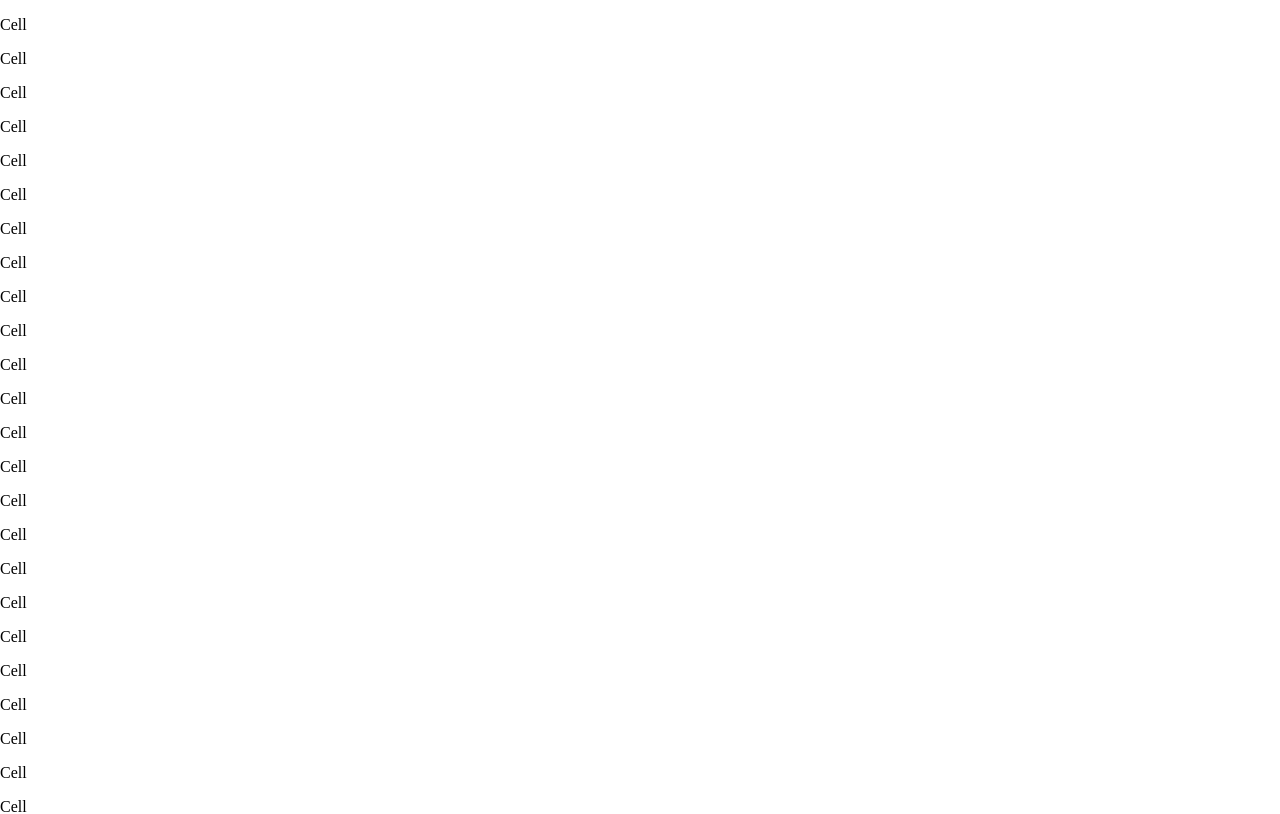
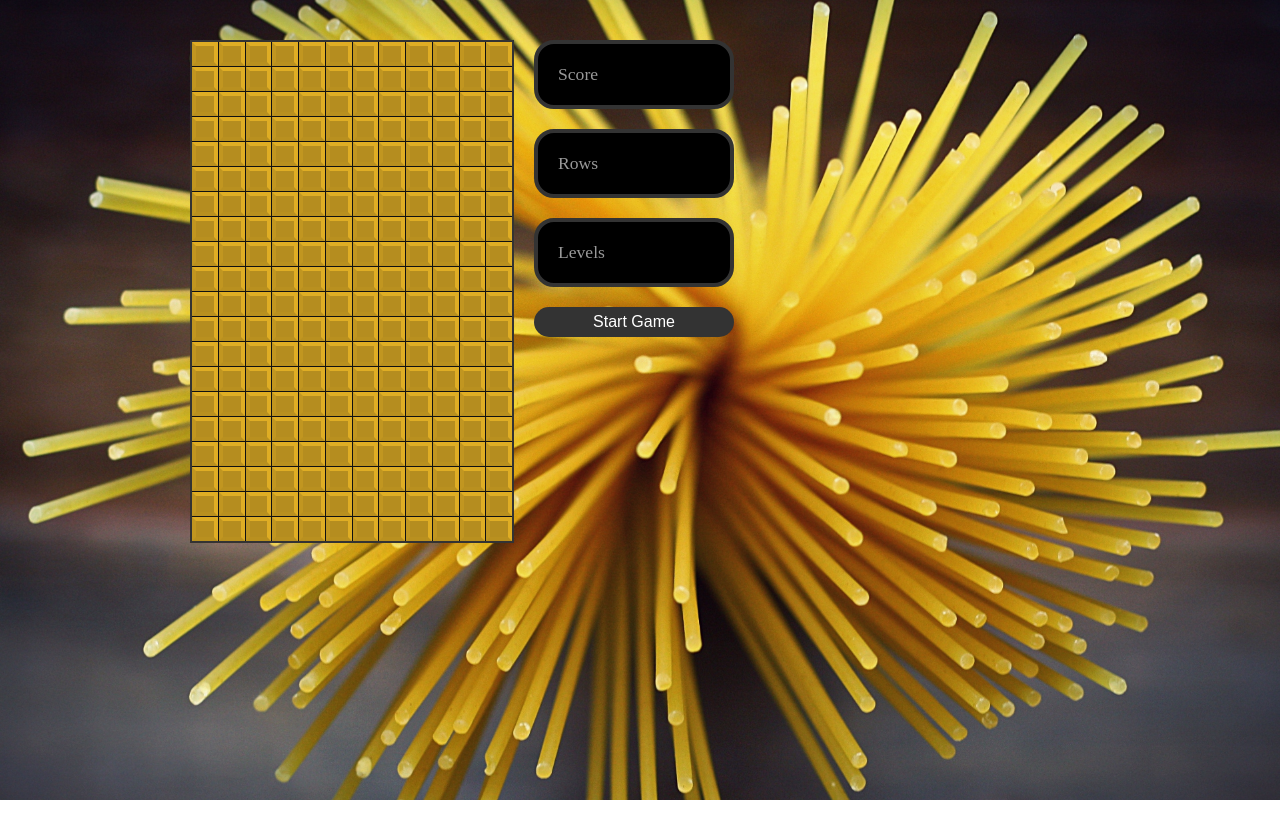
Before and after one commit to HoomanMinoosepehr/codecore_homework_term_3, a React (Create React App) app in the folder wadd_3_homework_3/react_tetris/: page / in a window 1280 px wide. Shown: the top 814 px of the page. Built offline with nearby package versions, Linux system fonts and the light colour scheme.

Commit message:
styling the components but there is an issue which needs to be solved

```diff
--- a/wadd_3_homework_3/react_tetris/src/components/Cell.jsx
+++ b/wadd_3_homework_3/react_tetris/src/components/Cell.jsx
@@ -1,11 +1,10 @@
-
+import { StyledCell } from "./styles/StyledCell";
+import { TETROMINOS } from "../tetrominos";
 
 function Cell(props) {
 
     return(
-        <div>
-            <p>Cell</p>
-        </div>
+        <StyledCell type={'L'} color={TETROMINOS['L'].color}/>
     )
 }
 
--- a/wadd_3_homework_3/react_tetris/src/components/Display.jsx
+++ b/wadd_3_homework_3/react_tetris/src/components/Display.jsx
@@ -1,10 +1,11 @@
+import { StyledDisplay } from "./styles/StyledDisplay";
 
 
 export default function Display(props) {
 
     return(
-        <div>
+        <StyledDisplay gameOver={props.gameOver}>
             {props.text}
-        </div>
+        </StyledDisplay>
     )
 }
--- a/wadd_3_homework_3/react_tetris/src/components/Stage.jsx
+++ b/wadd_3_homework_3/react_tetris/src/components/Stage.jsx
@@ -1,14 +1,15 @@
 import Cell from "./Cell";
+import { StyledStage } from "./styles/StyledStage";
 
 
 export default function Stage(props) {
 
 
     return (
-        <div>
+        <StyledStage width={props.stage[0].length} heigh={props.stage.length}>
             {props.stage.map(row => row.map((cell, index) => {
                return <Cell key={index} type={cell[0]}/>
             }))}
-        </div>
+        </StyledStage>
     )
 }
--- a/wadd_3_homework_3/react_tetris/src/components/StartButton.jsx
+++ b/wadd_3_homework_3/react_tetris/src/components/StartButton.jsx
@@ -1,11 +1,12 @@
+import { StyledStartButton } from "./styles/StyledStartButton";
 
 
 export default function StartButton(props) {
 
 
     return (
-        <div>
-            Stert Game
-        </div>
+        <StyledStartButton onClick={props.callback}>
+            Start Game
+        </StyledStartButton>
     )
 }
--- a/wadd_3_homework_3/react_tetris/src/components/Tetris.jsx
+++ b/wadd_3_homework_3/react_tetris/src/components/Tetris.jsx
@@ -2,6 +2,7 @@
 import Display from "./Display";
 import Stage from "./Stage";
 import StartButton from "./StartButton";
+import { StyledTetris, StyledTetrisWrapper } from "./styles/StyledTetris";
 
 
 
@@ -9,16 +10,18 @@
 
 
     return (
-        <div>
+        <StyledTetrisWrapper>
+            <StyledTetris>
                 <Stage stage={createStage()}/>
-            <div>
+                <aside>
                     <div>
                         <Display text="Score"/>
                         <Display text="Rows"/>
                         <Display text="Levels"/>
                     </div>
                     <StartButton/>
-            </div>
-        </div>
+                </aside>
+            </StyledTetris>
+        </StyledTetrisWrapper>
     )
 }
--- a/wadd_3_homework_3/react_tetris/src/components/styles/StyledCell.js
+++ b/wadd_3_homework_3/react_tetris/src/components/styles/StyledCell.js
@@ -1 +1,12 @@
-import styled from 'styled-components'
+import styled from 'styled-components';
+
+export const StyledCell = styled.div`
+    width: auto;
+    height: 1rem;
+    background: rgba(${props => props.color}, 0.8);
+    border: ${props => (props.type === 0 ? '0px solid' : '4px solid')};
+    border-bottom-color: rgba(${props => props.color}, 0.1);
+    border-right-color: rgba(${props => props.color}, 1);
+    border-top-color: rgba(${props => props.color}, 1);
+    border-left-color: rgba(${props => props.color}, 0.3);
+`
--- /dev/null
+++ b/wadd_3_homework_3/react_tetris/src/components/styles/StyledDisplay.js
@@ -0,0 +1,17 @@
+import styled from 'styled-components';
+
+
+export const StyledDisplay = styled.div`
+    box-sizing: border-box;
+    display: flex;
+    align-items: center;
+    margin: 0 0 20px 0;
+    padding: 20px;
+    border: 4px solid #333;
+    min-height: 30px;
+    width: 100%;
+    border-radius: 20px;
+    color: ${props => (props.gameOver ? 'red' : '#999')};
+    background:#000;
+    font-size: 1.1rem;
+`
--- /dev/null
+++ b/wadd_3_homework_3/react_tetris/src/components/styles/StyledStage.js
@@ -0,0 +1,15 @@
+import styled from 'styled-components';
+
+export const StyledStage = styled.div`
+    display: grid;
+    grid-template-rows: repeat(
+        ${props => props.height},
+        calc(25vw / ${props => props.width})
+    );
+    grid-template-columns: repeat(${props => props.width}, 1fr);
+    grid-gap: 1px;
+    border: 2px solid #333;
+    width: 100%;
+    max-width: 25vw;
+    background: #111;
+`
--- /dev/null
+++ b/wadd_3_homework_3/react_tetris/src/components/styles/StyledStartButton.js
@@ -0,0 +1,17 @@
+import style from 'styled-components';
+
+
+export const StyledStartButton = style.button`
+    box-sizing: border-box;
+    margin: 0 0 20px 0;
+    paddins: 20px;
+    min-height: 30px;
+    width: 100%;
+    border-radius: 20px;
+    border: none;
+    color: white;
+    background: #333;
+    font-size: 1rem ;
+    outline: none;
+    corsur: pointer;
+`
--- /dev/null
+++ b/wadd_3_homework_3/react_tetris/src/components/styles/StyledTetris.js
@@ -0,0 +1,25 @@
+import styled from 'styled-components';
+import bg_img from '../../img/bg_img.jpg';
+
+export const StyledTetrisWrapper = styled.div`
+    width: 100vw;
+    height: 100vh;
+    background: url(${bg_img}) #000;
+    background-size: cover;
+    overflow: hidden;
+`
+
+export const StyledTetris = styled.div`
+    display: flex;
+    align-items: flex-start;
+    padding: 40px;
+    margin: 0 auto;
+    max-width: 900px;
+
+    aside {
+        width: 100%;
+        max-width: 200px;
+        display: block;
+        padding: 0 20px;
+    }
+`
--- a/wadd_3_homework_3/react_tetris/src/gameHelper.js
+++ b/wadd_3_homework_3/react_tetris/src/gameHelper.js
@@ -1,5 +1,5 @@
-export const STAGE_HEIGHT = 12;
-export const STAGE_WIDTH = 20;
+export const STAGE_HEIGHT = 20;
+export const STAGE_WIDTH = 12;
 
 export function createStage() {
     return Array.from(Array(STAGE_HEIGHT), () => {
```
Also changed, not shown: wadd_3_homework_3/tailwind.config.js (deleted, +0 -8 lines), wadd_3_homework_3/react_tetris/src/img/bg_img.jpg (added). Lines whose indentation alone changed are shown as unchanged.
